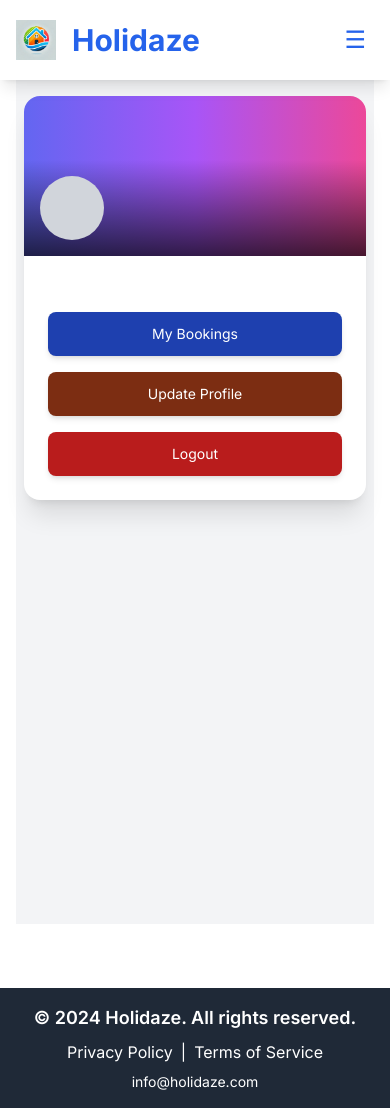
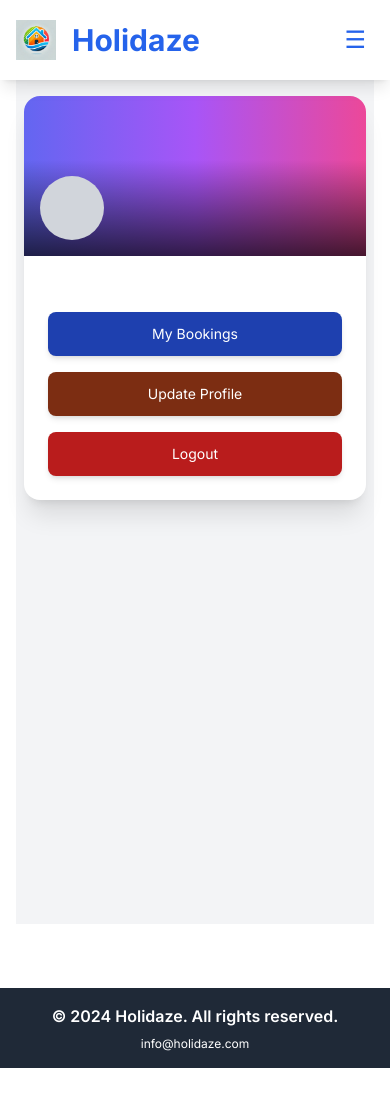
Before and after one commit to lordaake/holidaze, a React (Vite) app: page /user-dashboard in a window 390 px wide. After the commit the page ends 1068 px from the top, so only its background shows below. Built offline with nearby package versions, Linux system fonts and the light colour scheme.

Commit message:
removed unecessary info on footer

```diff
--- a/src/components/Footer.jsx
+++ b/src/components/Footer.jsx
@@ -9,20 +9,12 @@ function Footer() {
                 {/* Centered content inside a responsive container */}
 
                 {/* Company Info */}
-                <p className="text-lg font-semibold mb-2">
+                <p className="text-base sm:text-lg font-semibold mb-2">
                     &copy; 2024 Holidaze. All rights reserved.
                 </p>
 
-                {/* Links Section */}
-                <div className="mb-2">
-                    {/* Privacy Policy and Terms of Service links */}
-                    <a href="/privacy" className="hover:text-yellow-400 transition duration-300 mx-2">Privacy Policy</a>
-                    |
-                    <a href="/terms" className="hover:text-yellow-400 transition duration-300 mx-2">Terms of Service</a>
-                </div>
-
                 {/* Contact Info */}
-                <p className="text-sm">
+                <p className="text-xs sm:text-sm">
                     {/* Email link with hover effect */}
                     <a href="mailto:info@holidaze.com" className="hover:text-yellow-400 transition duration-300">info@holidaze.com</a>
                 </p>
```
